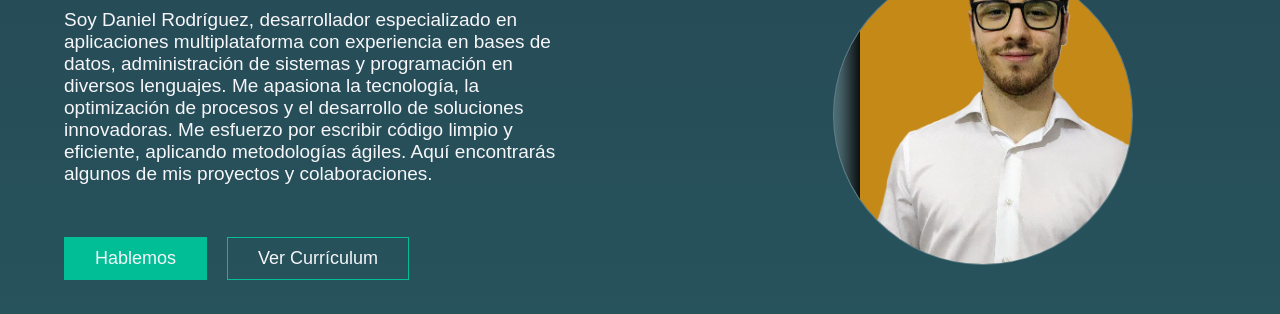
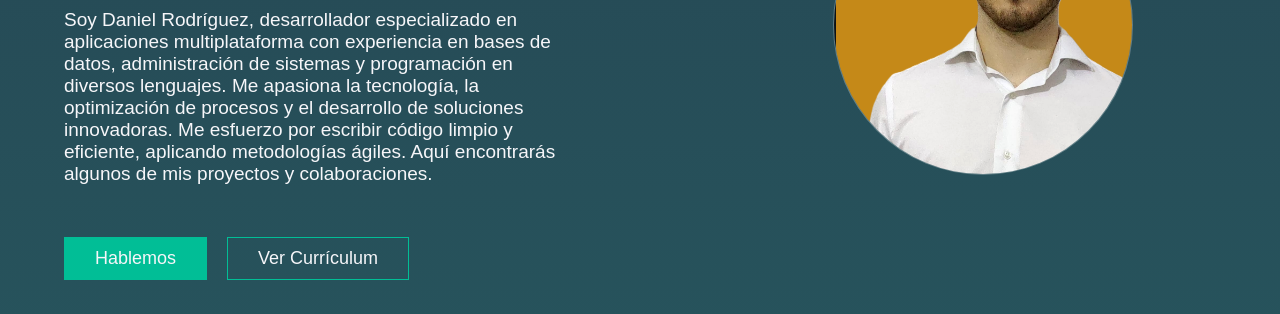
Before and after one commit to Rodriguez710/Portfolio, an Astro site: page / in a window 1280 px wide. Shown: the part 285-599 px from the top of the page. Built offline with nearby package versions, Linux system fonts and the light colour scheme; Astro itself is replaced by a stand-in of ours; no server answers; a web font is replaced by a local one.

Commit message:
Update Home.astro

```diff
--- a/src/components/main/home/Home.astro
+++ b/src/components/main/home/Home.astro
@@ -259,7 +259,6 @@ import photoperfil from "../../../../public/img/photo-perfil.webp";
     width: 50%;
     display: flex;
     justify-content: center;
-    align-items: center;
   }
 
   .photo-perfil {
@@ -284,8 +283,8 @@ import photoperfil from "../../../../public/img/photo-perfil.webp";
     position: relative;
     display: block;
     object-fit: cover;
-    height: 100%;
-    width: 125%;
+    height: 120%;
+    width: 120%;
     filter: drop-shadow(-10px -5px 10px #000) contrast(110%);
     transition: 0.3s;
   }
```
Lines whose indentation alone changed are shown as unchanged.
